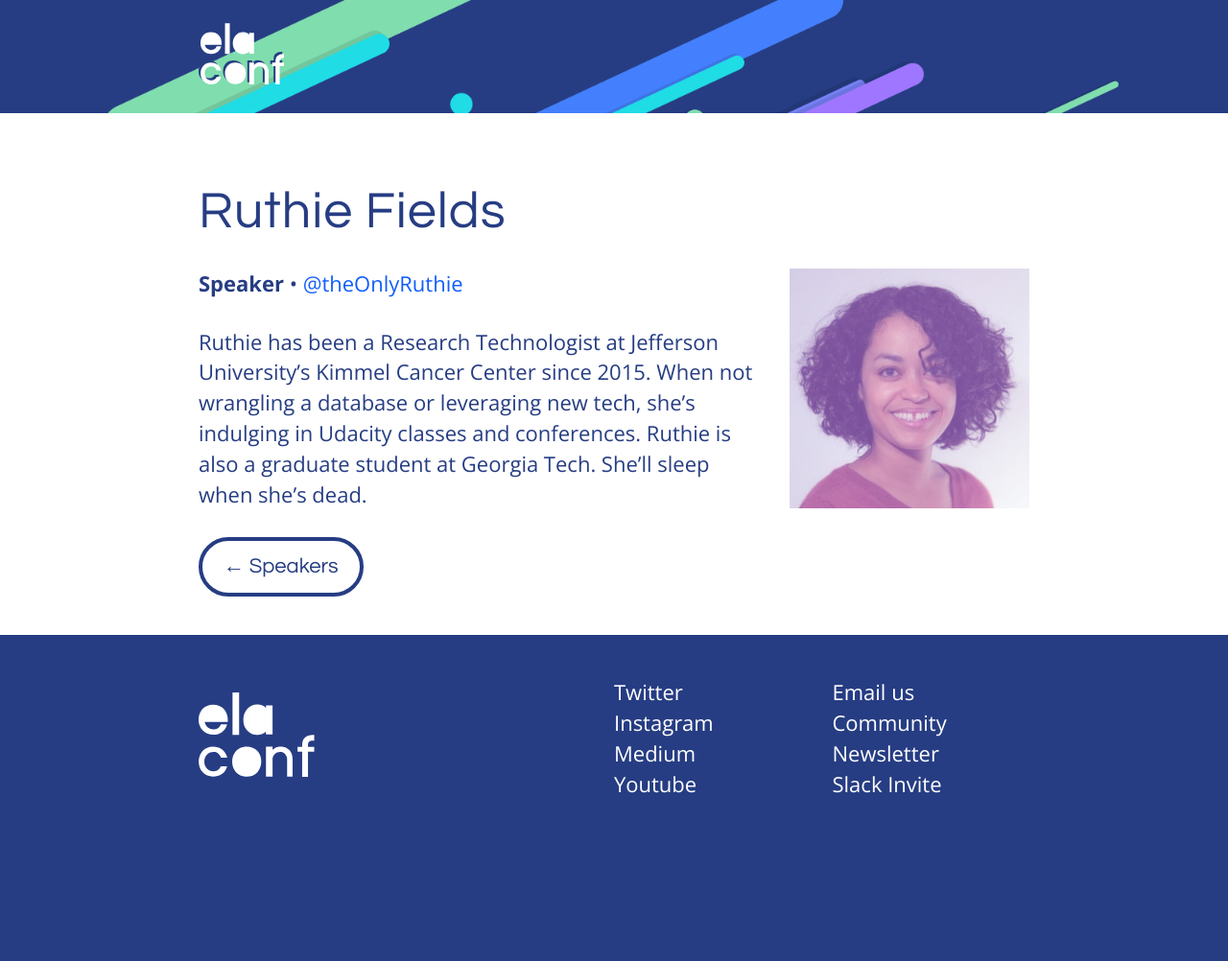
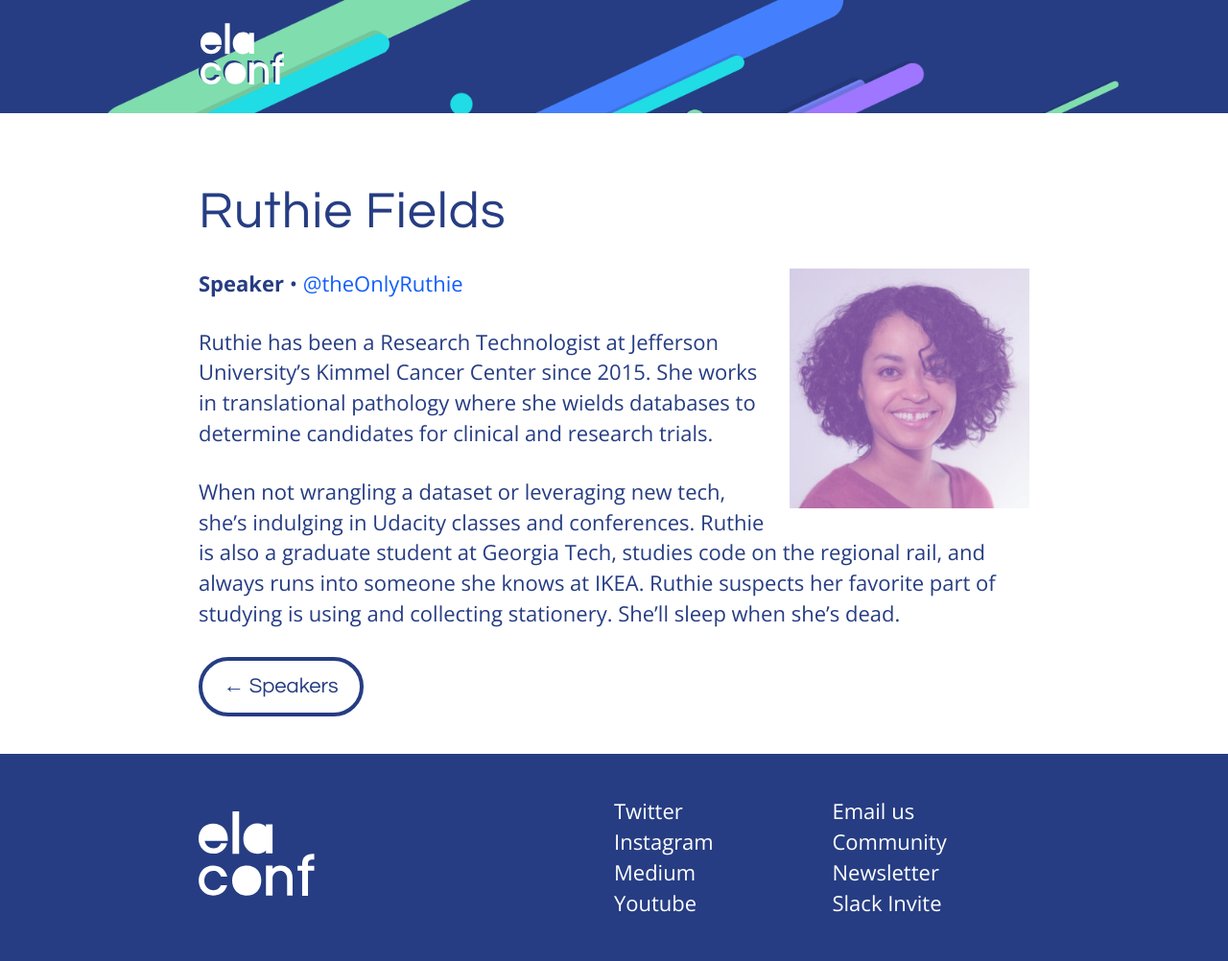
Before and after one commit to elaconf/elaconf.github.io, a Jekyll site: the page built from _speakers/ruthie-fields.md, in a window 1280 px wide. Shown: the whole page at 96% size. Built offline with Jekyll 4.4.1, drawn with Linux system fonts in a browser that asks for light colours; before the commit the page ends 900 px from its top, so only the background shows below that.

Commit message:
updates Ruthie bio

```diff
--- a/_speakers/ruthie-fields.md
+++ b/_speakers/ruthie-fields.md
@@ -6,4 +6,6 @@ order: 2
 subtitle: MC
 ---
 
-Ruthie has been a Research Technologist at Jefferson University's Kimmel Cancer Center since 2015. When not wrangling a database or leveraging new tech, she's indulging in Udacity classes and conferences. Ruthie is also a graduate student at Georgia Tech. She'll sleep when she's dead.
+Ruthie has been a Research Technologist at Jefferson University’s Kimmel Cancer Center since 2015. She works in translational pathology where she wields databases to determine candidates for clinical and research trials.
+
+When not wrangling a dataset or leveraging new tech, she’s indulging in Udacity classes and conferences. Ruthie is also a graduate student at Georgia Tech, studies code on the regional rail, and always runs into someone she knows at IKEA. Ruthie suspects her favorite part of studying is using and collecting stationery. She’ll sleep when she’s dead.
```
